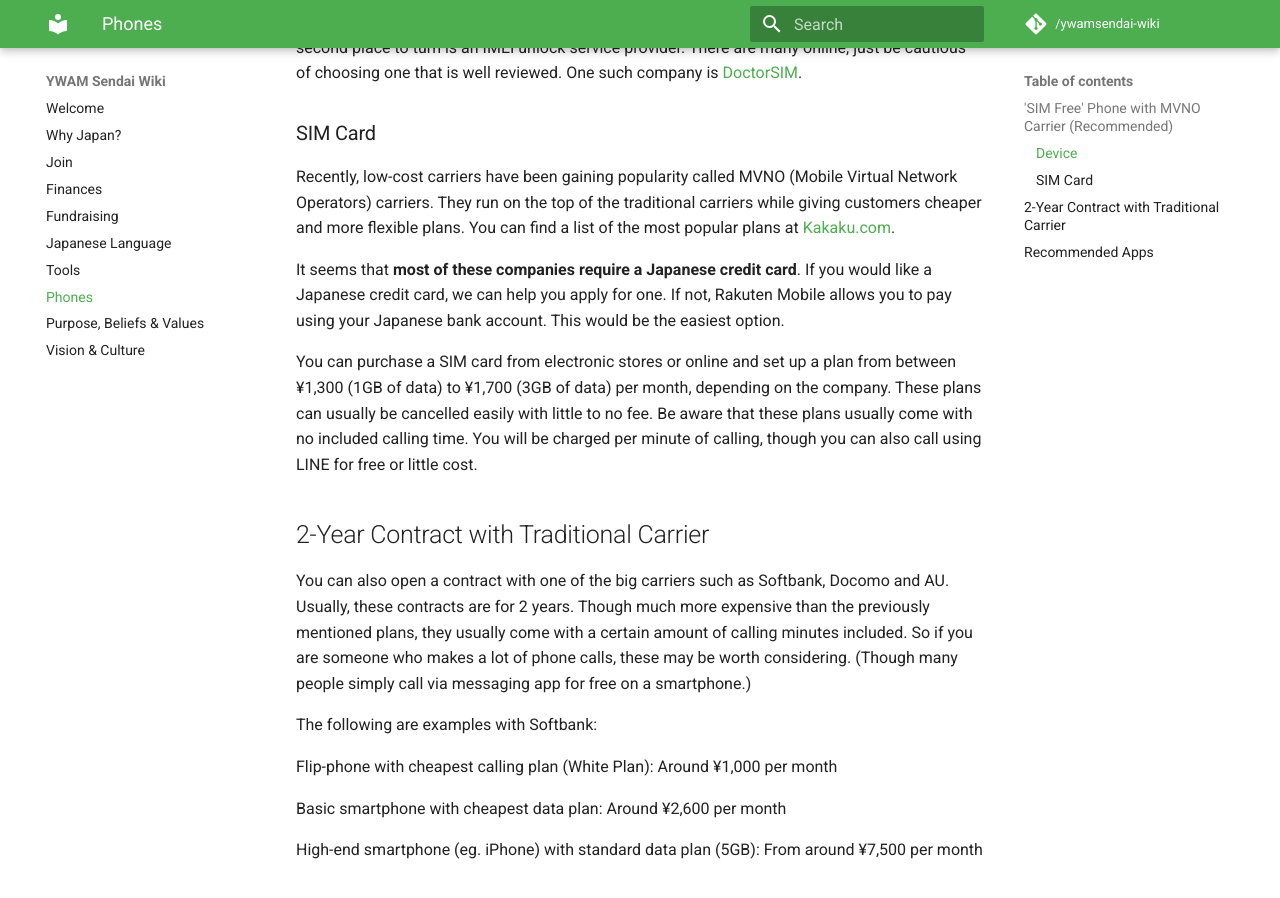
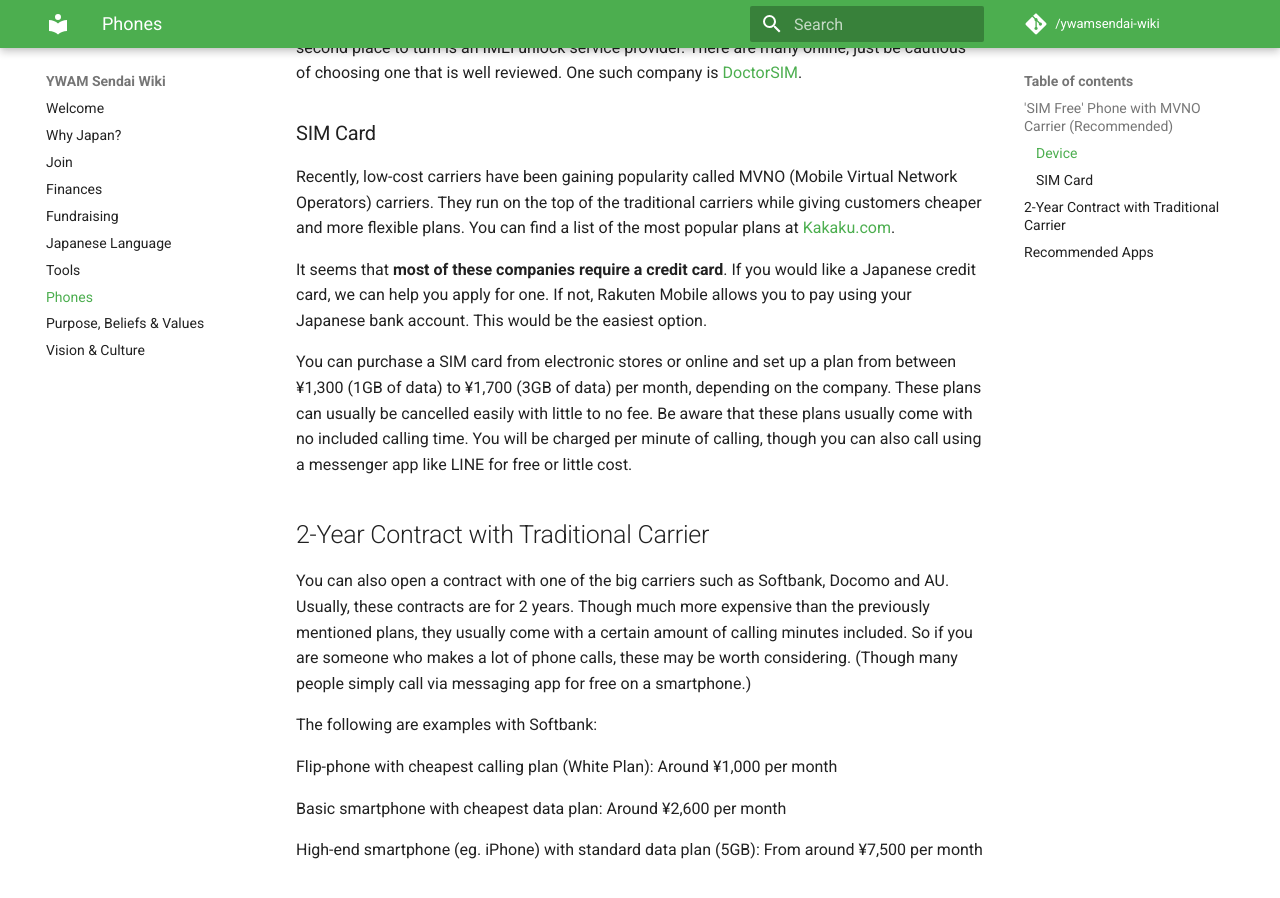
Before and after one commit to ywamsendai/ywamsendai-wiki, an MkDocs documentation site: the page built from docs/phones.md, in a window 1280 px wide and 900 px high, scrolled down 621 px. Built offline with MkDocs 1.6.1 and Material for MkDocs 9.7.7, drawn with Linux system fonts in a browser that asks for light colours; comment, search, counter and statistics services are not loaded.

Commit message:
removed reference to 'japanese' credit card

```diff
--- a/docs/phones.md
+++ b/docs/phones.md
@@ -16,9 +16,9 @@
 
 Recently, low-cost carriers have been gaining popularity called MVNO (Mobile Virtual Network Operators) carriers. They run on the top of the traditional carriers while giving customers cheaper and more flexible plans. You can find a list of the most popular plans at [Kakaku.com](http://kakaku.com/mobile_data/sim/ranking.asp?si_maxdatatraffic=21&si_option2=1).
 
-It seems that **most of these companies require a Japanese credit card**. If you would like a Japanese credit card, we can help you apply for one. If not, Rakuten Mobile allows you to pay using your Japanese bank account. This would be the easiest option.
+It seems that **most of these companies require a credit card**. If you would like a Japanese credit card, we can help you apply for one. If not, Rakuten Mobile allows you to pay using your Japanese bank account. This would be the easiest option.
 
-You can purchase a SIM card from electronic stores or online and set up a plan from between ¥1,300 (1GB of data) to ¥1,700 (3GB of data) per month, depending on the company. These plans can usually be cancelled easily with little to no fee. Be aware that these plans usually come with no included calling time. You will be charged per minute of calling, though you can also call using LINE for free or little cost.
+You can purchase a SIM card from electronic stores or online and set up a plan from between ¥1,300 (1GB of data) to ¥1,700 (3GB of data) per month, depending on the company. These plans can usually be cancelled easily with little to no fee. Be aware that these plans usually come with no included calling time. You will be charged per minute of calling, though you can also call using a messenger app like LINE for free or little cost.
 
 ## 2-Year Contract with Traditional Carrier
 
```
